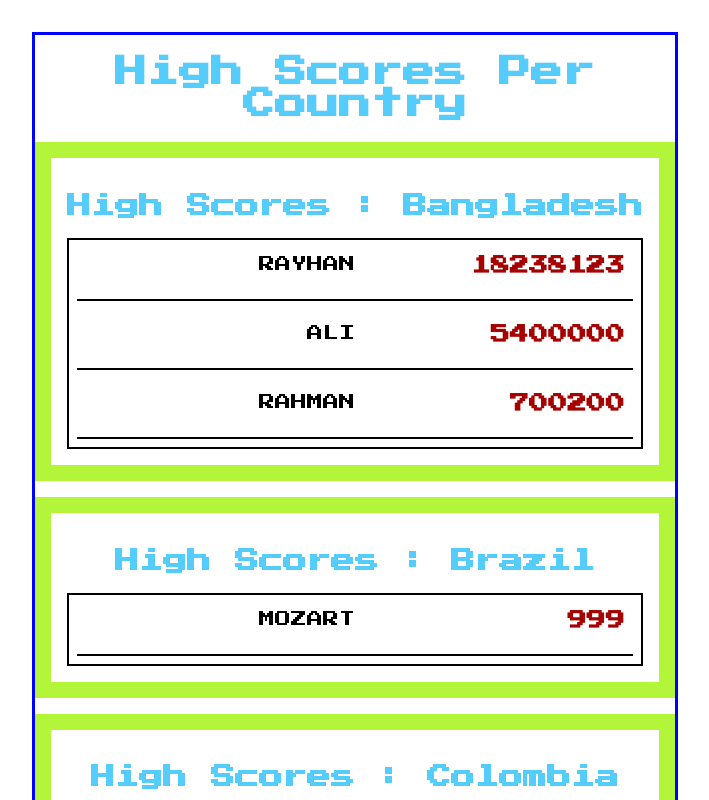
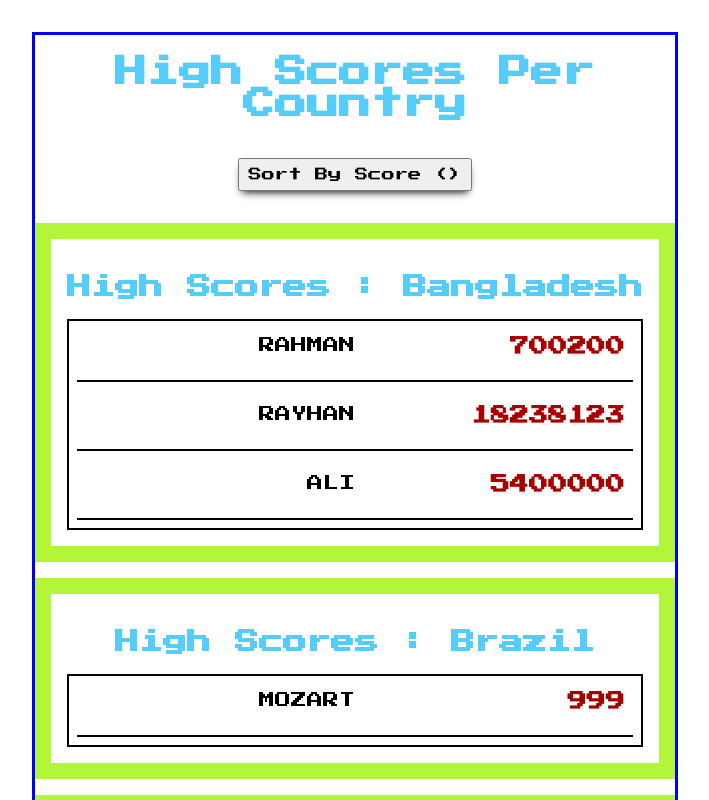
Before and after one commit to nirmeet-baweja/high-scores-react, a React (Create React App) app: page / in a window 1280 px wide. Shown: the top 800 px of the page, without its empty margins (285-994 px from the left). Built offline with nearby package versions, Linux system fonts and the light colour scheme.

Commit message:
Level 4 Completed

```diff
--- a/src/App.css
+++ b/src/App.css
@@ -9,6 +9,17 @@
 .App-header {
   justify-content: center;
   color: rgb(84, 204, 252);
+}
+
+.sortButton {
+  padding: 0.5rem;
+  margin: 1rem;
+  font-family: "Press Start 2P", cursive;
+  box-shadow: 0 0.3rem 0.5rem -0.25rem;
+}
+
+.sortButton:hover {
+  box-shadow: 0 0.5rem 0.5rem -0.25rem;
 }
 
 .countryScoreBoard {
--- a/src/App.js
+++ b/src/App.js
@@ -1,8 +1,9 @@
-import React from "react";
+import React, { useState } from "react";
 import AllCountryScores from "./data/AllCountryScores";
 import ScoreBoard from "./ScoreBoard";
+import sortByScoreDsc from "./sortByScoreDsc";
+import sortByScoreAsc from "./sortByScoreAsc";
 import sortByCountry from "./sortByCountry";
-import sortByScore from "./sortByScore";
 
 import Heading from "./Heading";
 
@@ -10,15 +11,34 @@ import "./App.css";
 
 function App() {
   AllCountryScores.sort(sortByCountry);
-  AllCountryScores.forEach((oneCountryScores) => {
-    console.log(oneCountryScores.scores);
-    oneCountryScores.scores.sort(sortByScore);
-  });
+
+  const [sortOrder, setSortOrder] = useState("asc");
+  const [prevSortOrder, setPrevSortOrder] = useState("");
+  const [countryScoreData, setCountryScoreData] = useState(AllCountryScores);
+
+  const sortScores = () => {
+    if (sortOrder === "asc") {
+      AllCountryScores.forEach((oneCountryScores) => {
+        oneCountryScores.scores.sort(sortByScoreDsc);
+      });
+      setSortOrder("dsc");
+    } else {
+      AllCountryScores.forEach((oneCountryScores) => {
+        oneCountryScores.scores.sort(sortByScoreAsc);
+      });
+      setSortOrder("asc");
+    }
+    setPrevSortOrder(sortOrder);
+    setCountryScoreData(AllCountryScores);
+  };
 
   return (
     <div className="App">
       <Heading />
-      {AllCountryScores.map((oneCountryScores, index) => (
+      <button className="sortButton" onClick={sortScores}>
+        Sort By Score ({prevSortOrder.toUpperCase()})
+      </button>
+      {countryScoreData.map((oneCountryScores, index) => (
         <ScoreBoard key={index} oneCountryScores={oneCountryScores} />
       ))}
     </div>
--- a/src/ScoreBoard.js
+++ b/src/ScoreBoard.js
@@ -2,6 +2,7 @@ import React from "react";
 import OnePersonScore from "./OnePersonScore";
 
 const ScoreBoard = (props) => {
+
   return (
     <div className="countryScoreBoard">
       <h2 className="countryName">
--- a/src/sortByScore.js
+++ /dev/null
@@ -1,3 +0,0 @@
-const sortByScore = (a, b) => -1 * (a.s - b.s);
-
-export default sortByScore;
--- /dev/null
+++ b/src/sortByScoreAsc.js
@@ -0,0 +1,3 @@
+const sortByScoreAsc = (a, b) => a.s - b.s;
+
+export default sortByScoreAsc;
--- /dev/null
+++ b/src/sortByScoreDsc.js
@@ -0,0 +1,3 @@
+const sortByScoreDsc = (a, b) => -1 * (a.s - b.s);
+
+export default sortByScoreDsc;
```
